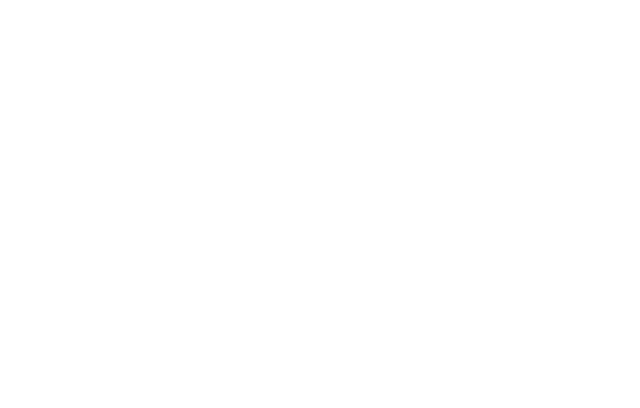
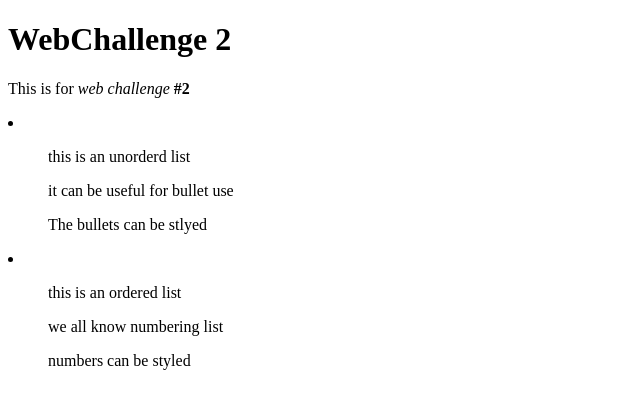
Before and after one commit to Justice-Through-Code/web-challenge-1-lederius, a plain HTML site: page index.html in a window 1280 px wide. Shown: the whole page, without its empty margins (0-640 px from the left). Drawn offline with Linux system fonts and the light colour scheme.

Commit message:
web challenge 2 text

```diff
--- a/index.html
+++ b/index.html
@@ -5,6 +5,21 @@
     <title>My First Website</title>
 </head>
 <body>
-
+    <div>
+    <!-- I know div have not been discussed yet
+    I just want to keep this boilerplate organized for myslef -->
+        <h1>WebChallenge 2</h1>
+        <p>This is for <em>web challenge</em> <strong>#2</strong></p>
+        <li>
+            <ul>this is an unorderd list</ul>
+            <ul>it can be useful for bullet use</ul>
+            <ul>The bullets can be stlyed</ul>
+        </li>
+        <li>
+            <ol>this is an ordered list</ol>
+            <ol>we all know numbering list</ol>
+            <ol>numbers can be styled</ol>
+        </li>
+    </div>
 </body>
 </html>
```
